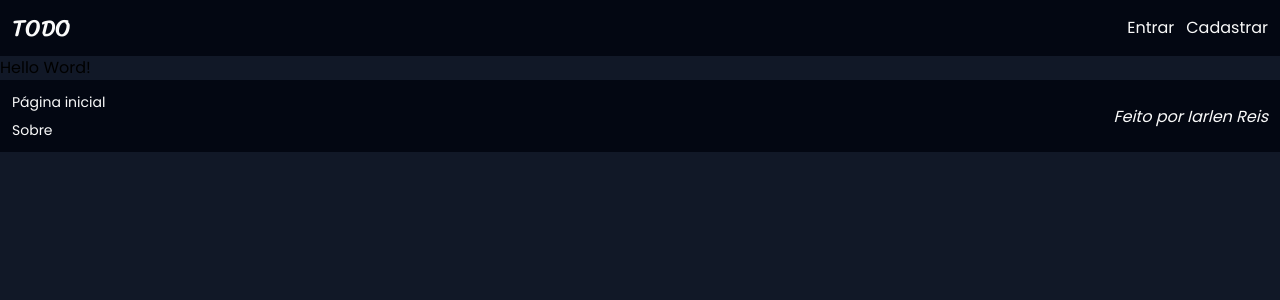
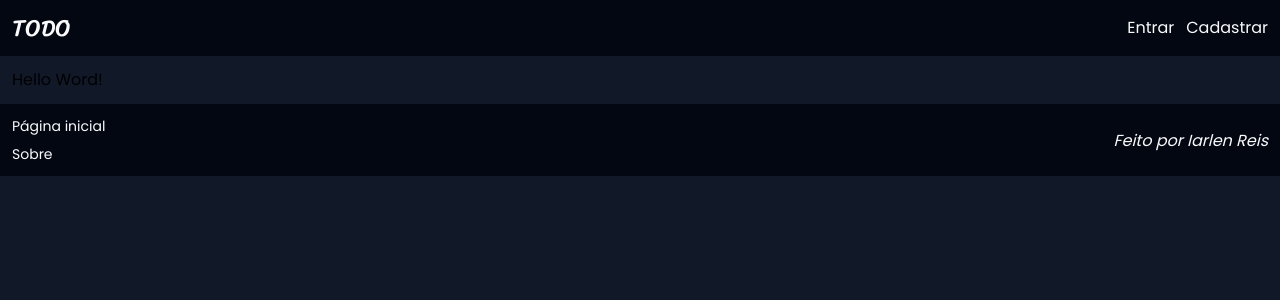
Before and after one commit to secret-star1202/Next-TailwindCSS-PostgreSQL, a Next.js app: page / in a window 1280 px wide. Shown: the top 300 px of the page. Built offline with nearby package versions, Linux system fonts and the light colour scheme.

Commit message:
refactor: adding GlobalContainer in the layout.

```diff
--- a/src/app/layout.tsx
+++ b/src/app/layout.tsx
@@ -3,6 +3,7 @@ import { ReactNode } from 'react'
 import { Sriracha, Poppins } from 'next/font/google'
 import { Header } from '@/components/Header'
 import { Footer } from '@/components/Footer'
+import { GlobalContainer } from '@/components/GlobalContainer'
 
 const SrirachaFont = Sriracha({
   subsets: ['latin'],
@@ -28,7 +29,7 @@ export default function RootLayout({ children }: { children: ReactNode }) {
         className={`${SrirachaFont.variable} ${poppinsFont.variable} bg-gray-900`}
       >
         <Header />
-        {children}
+        <GlobalContainer>{children}</GlobalContainer>
         <Footer />
       </body>
     </html>
```
